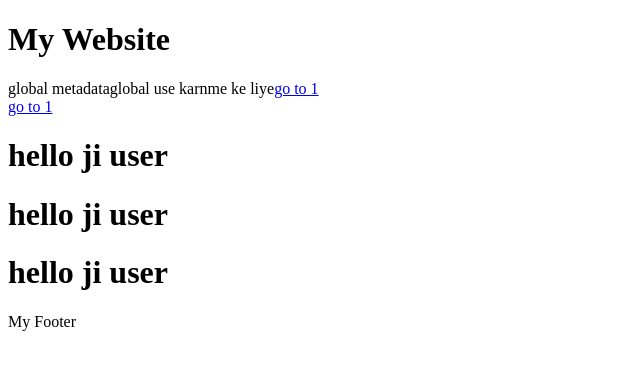
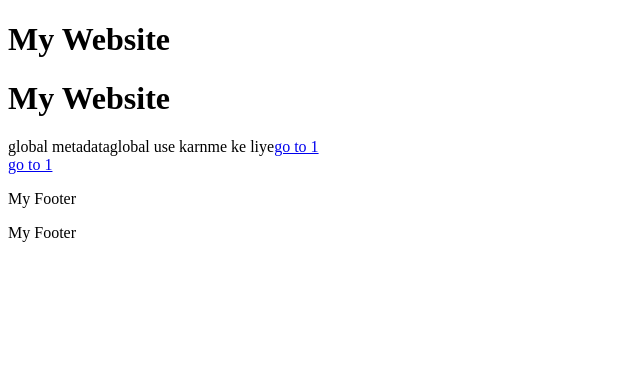
Before and after one commit to Ayushkumar00111/Nextjs, a Next.js app: page /dynamic in a window 1280 px wide. Shown: the top 370 px of the page, without its empty margins (0-640 px from the left). Built offline with nearby package versions, Linux system fonts and the light colour scheme.

Commit message:
Replace React project with Next.js project

```diff
--- a/src/app/dashboard/page.js
+++ b/src/app/dashboard/page.js
@@ -2,10 +2,7 @@ export default function Dashboard(){
     return (
         <>
         <h1>hello ji user </h1>
-          <h1>hello ji user </h1>
-                    <h1>hello ji user </h1>
 
-          <h1>hello ji user </h1>
 
         </>
     )
--- a/src/app/dynamic/page.js
+++ b/src/app/dynamic/page.js
@@ -7,9 +7,6 @@ export default function Dyanmic(){
              {Gmetadata.description}
    <a href="/dynamic/1">go to 1</a><br></br>
    <a href="/dynamic/2">go to 1</a><br></br>
-          <h1>hello ji user </h1>
-          <h1>hello ji user </h1>
-          <h1>hello ji user </h1>
 
         </>
     )
--- a/src/app/error.js
+++ b/src/app/error.js
@@ -5,6 +5,8 @@ export default function error({error, reset}){
     return(
 <div>
     <h1>somethink is wrong   {error.message}</h1>
+     <h1>somethink is wrong   {error.message}</h1>
+      <h1>somethink is wrong   {error.message}</h1>
     <button onClick={()=>reset()}>
         reset
     </button>
--- a/src/app/layout.js
+++ b/src/app/layout.js
@@ -4,11 +4,13 @@ export default function RootLayout({ children }) {
       <body>
         <header>
           <h1>My Website</h1>
+           <h1>My Website</h1>
         </header>
 
         {children}
 
         <footer>
+          <p>My Footer</p>
           <p>My Footer</p>
         </footer>
       </body>
--- a/src/app/not-found.js
+++ b/src/app/not-found.js
@@ -3,6 +3,9 @@ export default function notfound() {
     <div>
       <h1>404</h1>
       <p>Page not found</p>
+       <p>Page not found</p>
+        <p>Page not found</p>
+         <p>Page not found</p> <p>Page not found</p>
     </div>
   );
 }
--- a/src/app/page.js
+++ b/src/app/page.js
@@ -10,6 +10,10 @@ export default function Home() {
     <h1>
     home is sweet home
     </h1>
+              <h1>hello ji user </h1>
+              <h1>hello ji user </h1>
+              <h1>hello ji user </h1>
+              <h1>hello ji user </h1>
               <h1>hello ji user </h1>
 
     <h1>   <Link href={'./dashboard'}>dashboard</Link></h1>
```
